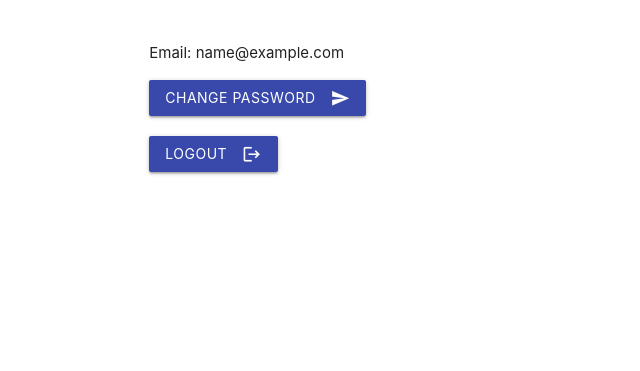
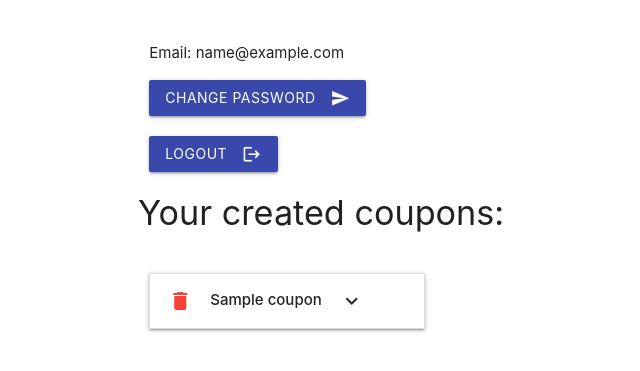
Before and after one commit to joltzen/Relational-vs-NoSQL-DBMS-Performance, a Django app: page /profile/ in a window 1280 px wide. Shown: the part 146-517 px from the top of the page, without its empty margins (54-694 px from the left). Run offline with Django 4.2, Linux system fonts and the light colour scheme; a user stored in the database is signed in; tables that the repository leaves empty hold one stand-in row (values such as "Sample post"); some libraries are stand-ins or nearby versions.

Commit message:
Show coupons on profile functionality to delete

```diff
--- a/code/lcss/coupon/models.py
+++ b/code/lcss/coupon/models.py
@@ -1,6 +1,7 @@
 from django.db import models
 from django.contrib.auth.models import User
 
+# TODO: Add a field for the coupon code
 class Coupon(models.Model):
     user = models.ForeignKey(User, on_delete=models.SET_NULL, null=True, unique=False, blank=True)
     name = models.CharField(max_length=32)
--- a/code/lcss/coupon/templates/profile.html
+++ b/code/lcss/coupon/templates/profile.html
@@ -1,4 +1,5 @@
-{% extends "base.html" %} {% block content %}
+{% extends "base.html" %}
+{% block content %}
 <div id="wrapper">
   <div class="row">
     <div class="col-lg-12">
@@ -28,5 +29,46 @@
       </form>
     </div>
   </div>
-  {% endblock content %}
+  {% csrf_token %}
+  <h4>Your created coupons:</h4>
+  <div class="row">
+    {% for e in result %}
+      {% if forloop.counter0|divisibleby:3 %}
+        </div><div class="row">
+      {% endif %}
+      <div class="col s12 m4">
+        <ul class="collapsible" data-collapsible="accordion">
+          <li>
+            <div class="collapsible-header">
+              <a href="/delete/{{e.id}}">
+                <i class="material-icons left red-text">delete</i>
+              </a>
+              <strong>{{e.name}}</strong>
+              <i class="material-icons right">expand_more</i>
+            </div>
+            <div class="collapsible-body">
+              <div>
+                <p style="font-weight: 700">
+                  <strong>Expiring date: </strong>{{e.expiring_date}}
+                </p>
+                <p style="font-weight: 700">
+                  <strong>Discount: </strong>{{e.discount_amt}}
+                </p>
+                <p style="font-weight: 700"><strong>Score: </strong>{{e.score}}</p>
+              </div>
+            </div>
+          </li>
+        </ul>
+      </div>
+    {% endfor %}
+  </div>
 </div>
+
+<script src="https://cdnjs.cloudflare.com/ajax/libs/materialize/1.0.0/js/materialize.min.js"></script>
+<script>
+  document.addEventListener("DOMContentLoaded", function () {
+    var elems = document.querySelectorAll(".collapsible");
+    var instances = M.Collapsible.init(elems, {});
+  });
+</script>
+{% endblock content %}
--- a/code/lcss/coupon/urls.py
+++ b/code/lcss/coupon/urls.py
@@ -13,4 +13,5 @@ urlpatterns = [
     path('logout/', views.logoutUser, name="logout"),
     url(r'^upvote/(?P<id>\d+)/$', views.upvote, name='upvote'),
     url(r'^downvote/(?P<id>\d+)/$', views.downvote, name='downvote'),
+    url(r'^delete/(?P<id>\d+)/$', views.delete, name='delete')
 ]
--- a/code/lcss/coupon/views.py
+++ b/code/lcss/coupon/views.py
@@ -52,7 +52,16 @@ def loginUser(request):
 @login_required(login_url="login")
 def profile(request):
     if request.method == "GET":
-        return render(request, 'profile.html')
+        user_coupons = Coupon.objects.filter(user=request.user)
+        context_dict = {}
+        result = []
+        saving_list = []
+        for e in user_coupons:
+            saving_list.append(e)
+
+        context_dict["result"] = saving_list
+
+    return render(request, "profile.html", context_dict)
 
 
 
@@ -62,11 +71,7 @@ def home(request):
     return render(request, "home.html", {"coupons": coupons})
 
 
-
-from django.contrib.auth.decorators import login_required
-
-
-@login_required
+@login_required(login_url="login")
 def create(request):
     if request.method == "POST":
         form = createCouponForm(request.POST)
@@ -85,6 +90,7 @@ def detail(request, coupon_id):
 
 
 # Form to change password
+@login_required(login_url="login")
 def changepassword(request):
     if request.method == "POST":
         form = PasswordChangeForm(request.user.request.POST)
@@ -99,11 +105,13 @@ def changepassword(request):
 
 
 # Form to logout user
+@login_required(login_url="login")
 def logoutUser(request):
     logout(request)
     return redirect("home")
 
-
+# Form to upvote a thread
+@login_required(login_url="login")
 def upvote(request,id):
     coupon = get_object_or_404(Coupon, pk=id)
     if request.method == "POST":
@@ -111,6 +119,8 @@ def upvote(request,id):
         coupon.save()
     return redirect("home")
 
+# Form to downvote a thread
+@login_required(login_url="login")
 def downvote(request,id):
     coupon = get_object_or_404(Coupon, pk=id)
     if request.method == "POST":
@@ -118,6 +128,14 @@ def downvote(request,id):
         coupon.save()
     return redirect("home")
 
+# Form to logout a user
+@login_required(login_url="login")
 def logoutUser(request):
     logout(request)
     return redirect('home')
+
+#Form to delte a thread
+@login_required(login_url="login")
+def delete(request, id):
+    get_object_or_404(Coupon, pk=id).delete()
+    return redirect('profile')
```
